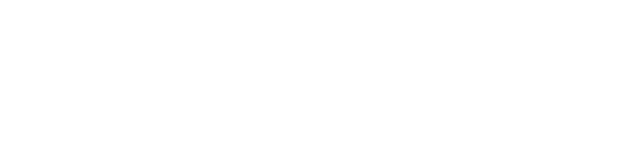
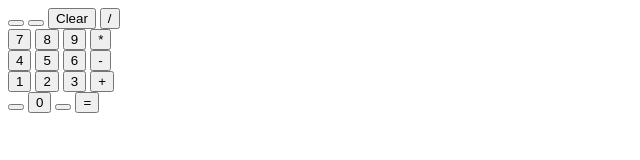
Before and after one commit to Spoogleey/calculator, a plain HTML site: page index.html in a window 1280 px wide. Shown: the whole page, without its empty margins (0-640 px from the left). Drawn offline with Linux system fonts and the light colour scheme.

Commit message:
Created the calculator
Added the divs and the buttons for the calculator.

```diff
--- a/index.html
+++ b/index.html
@@ -6,6 +6,41 @@
     <title>Calculator</title>
 </head>
 <body>
+    <div id="calculator">
+        <div class="result">
+            <div class="text-content"></div>
+        </div>
+        <div class="first-row">
+            <button class="blank"></button>
+            <button class="blank"></button>
+            <button class="clear">Clear</button>
+            <button class="operator divide">/</button>
+        </div>
+        <div class="second-row">
+            <button class="number seven">7</button>
+            <button class="number eight">8</button>
+            <button class="number nine">9</button>
+            <button class="operator multiply">*</button>
+        </div>
+        <div class="third-row">
+            <button class="number four">4</button>
+            <button class="number five">5</button>
+            <button class="number six">6</button>
+            <button class="operator subtract">-</button>
+        </div>
+        <div class="fourth-row">
+            <button class="number one">1</button>
+            <button class="number two">2</button>
+            <button class="number three">3</button>
+            <button class="operator add">+</button>
+        </div>
+        <div class="fifth-row">
+            <button class="blank"></button>
+            <button class="number zero">0</button>
+            <button class="blank"></button>
+            <button class="equals">=</button>
+        </div>
+    </div>
     <script src="./script.js"></script>
 </body>
 </html>
```
Also changed, not shown: script.js (+5 -5 lines).
